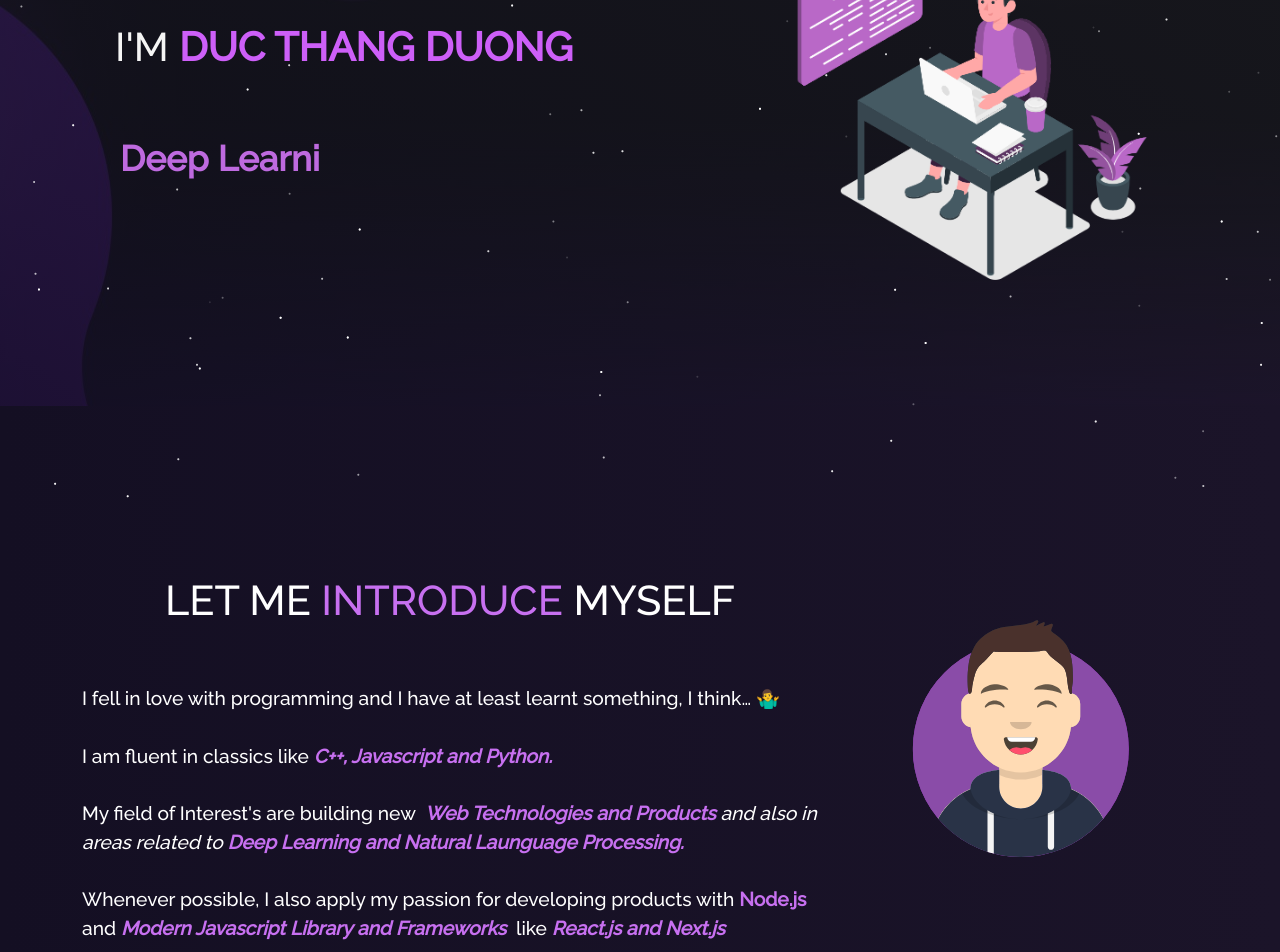
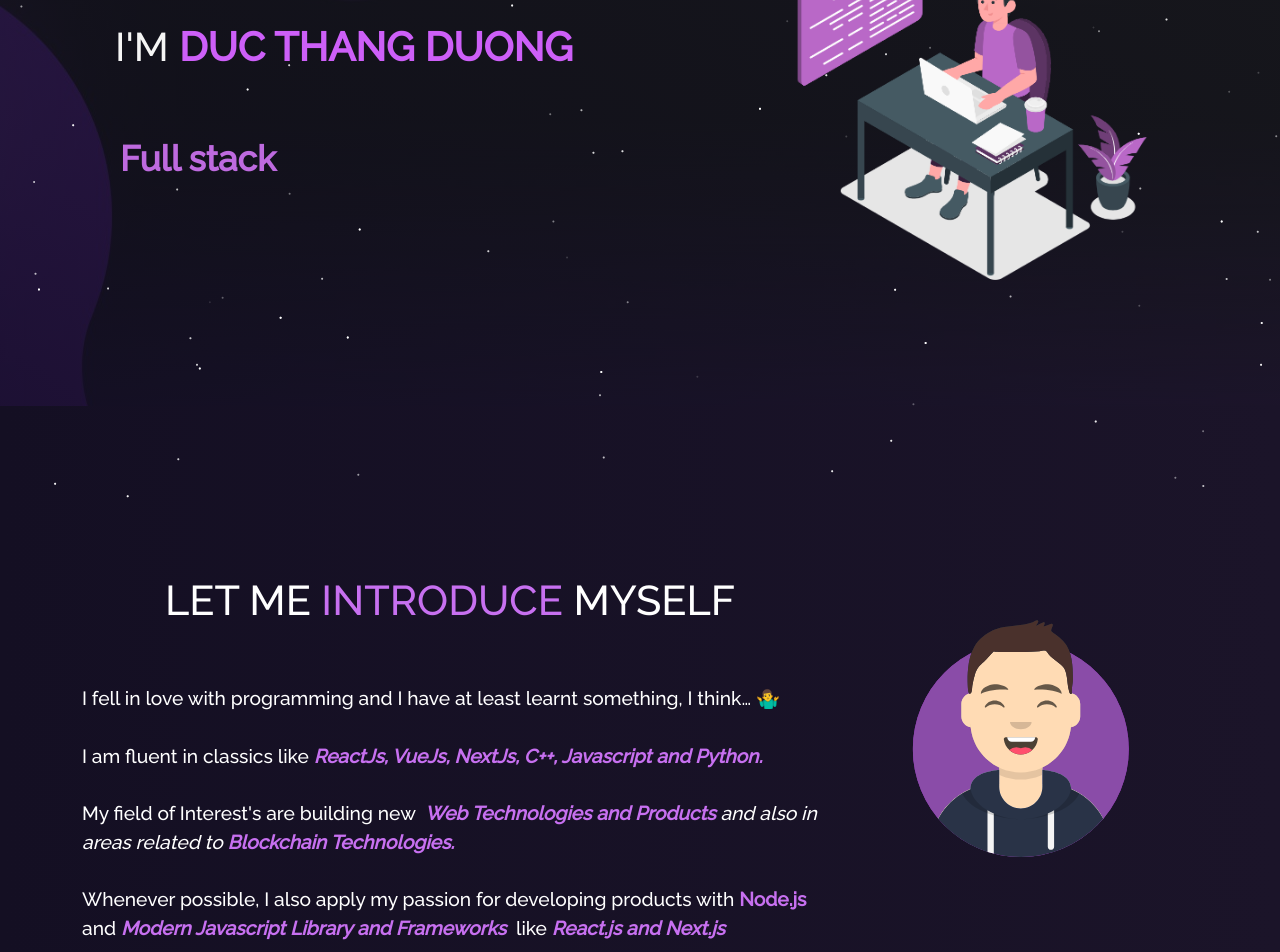
Before and after one commit to zmeditation/DuongProfile, a React (Create React App) app: page / in a window 1280 px wide. Shown: the part 300-1252 px from the top of the page. Built offline with nearby package versions, Linux system fonts and the light colour scheme.

Commit message:
update home and about

```diff
--- a/src/components/About/AboutCard.js
+++ b/src/components/About/AboutCard.js
@@ -9,7 +9,7 @@ function AboutCard() {
         <blockquote className="blockquote mb-0">
           <p style={{ textAlign: "justify" }}>
             Hi Everyone, I am <span className="purple">DUC THANG DUONG</span>
-            from <span className="purple"> Vietnam.</span>
+            &nbsp;from <span className="purple"> Vietnam.</span>
             <br />I am a junior pursuing IMSC in Maths and Computing in BIT
             Mesra.
             <br />
--- a/src/components/Home/Home2.js
+++ b/src/components/Home/Home2.js
@@ -2,9 +2,7 @@ import React from "react";
 import { Container, Row, Col } from "react-bootstrap";
 import myImg from "../../Assets/avatar.svg";
 import Tilt from "react-parallax-tilt";
-import {
-  AiFillMail
-} from "react-icons/ai";
+import { AiFillMail } from "react-icons/ai";
 
 function Home2() {
   return (
@@ -21,7 +19,10 @@ function Home2() {
               <br />
               <br />I am fluent in classics like
               <i>
-                <b className="purple"> C++, Javascript and Python. </b>
+                <b className="purple">
+                  {" "}
+                  ReactJs, VueJs, NextJs, C++, Javascript and Python.{" "}
+                </b>
               </i>
               <br />
               <br />
@@ -29,9 +30,7 @@ function Home2() {
               <i>
                 <b className="purple">Web Technologies and Products </b> and
                 also in areas related to{" "}
-                <b className="purple">
-                  Deep Learning and Natural Launguage Processing.
-                </b>
+                <b className="purple">Blockchain Technologies.</b>
               </i>
               <br />
               <br />
--- a/src/components/Home/Type.js
+++ b/src/components/Home/Type.js
@@ -7,7 +7,8 @@ function Type() {
       options={{
         strings: [
           "Developer",
-          "Deep Learning Engineer",
+          "Full stack Developer",
+          "Blockchain Developer",
           "MERN Stack Developer",
           "Open Source Contributor",
         ],
```
